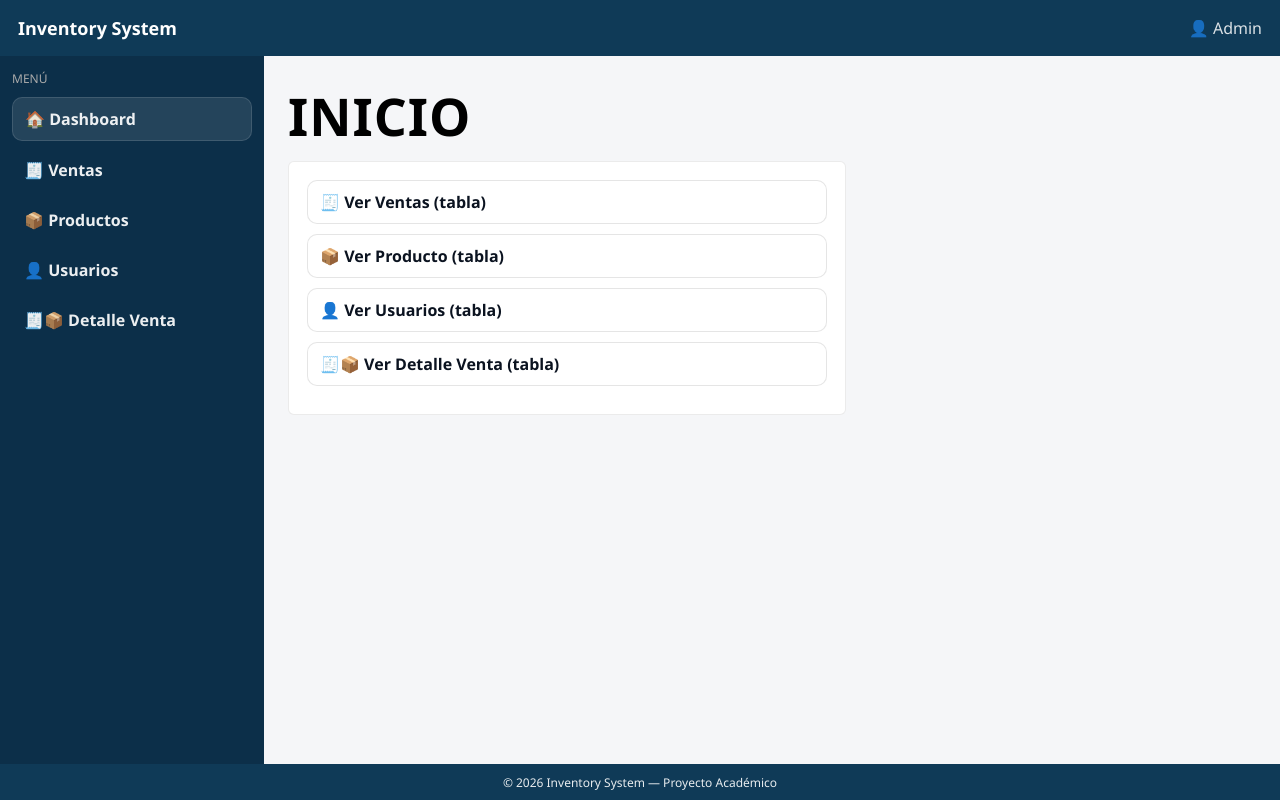
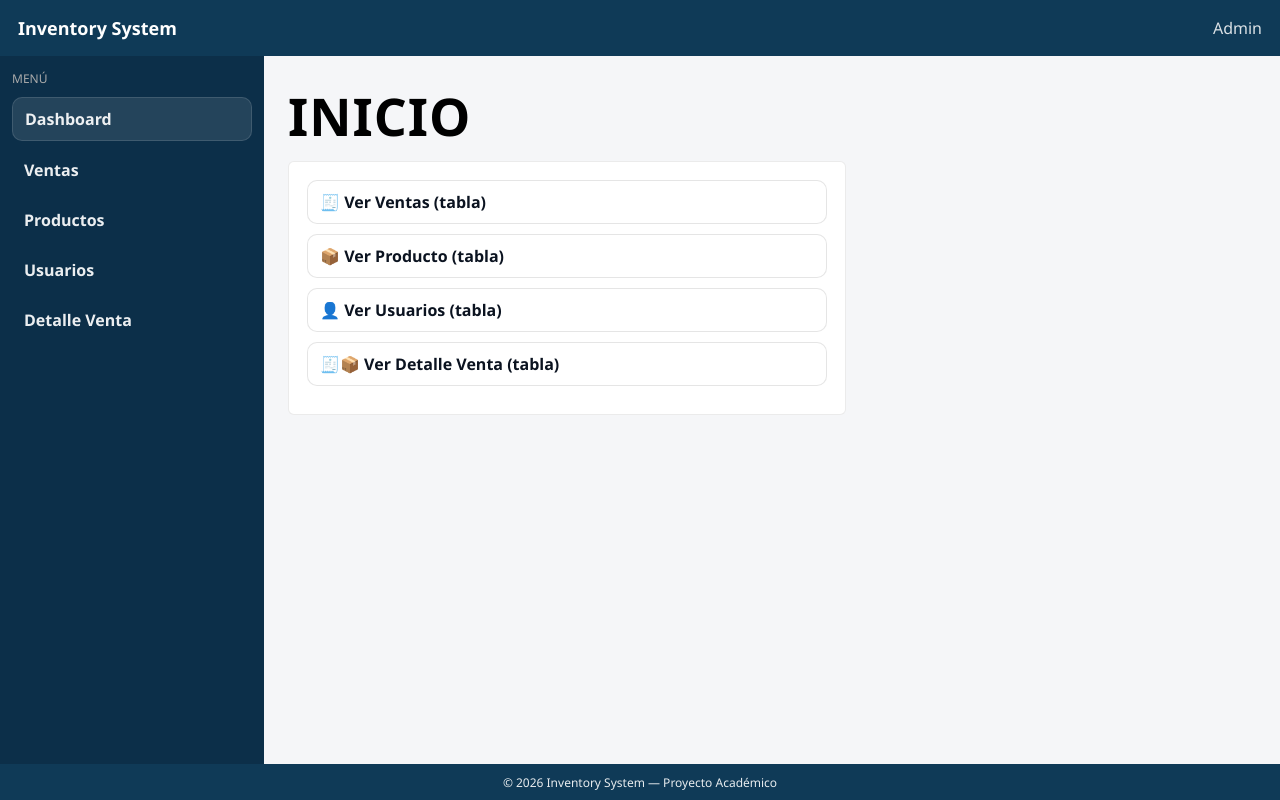
Before and after one commit to Aranzaa04/vite-react-fullstack, a React (Vite) app: page / in a window 1280 px wide. Built offline with nearby package versions, Linux system fonts and the light colour scheme.

Commit message:
Update AppLayout.tsx

```diff
--- a/src/components/AppLayout.tsx
+++ b/src/components/AppLayout.tsx
@@ -6,7 +6,7 @@ export default function AppLayout() {
     <div className="layout">
       <header className="topbar">
         <div style={{ fontWeight: 700, fontSize: 18 }}>Inventory System</div>
-        <div style={{ opacity: 0.85 }}>👤 Admin</div>
+        <div style={{ opacity: 0.85 }}> Admin</div>
       </header>
 
       <div className="body">
@@ -14,23 +14,23 @@ export default function AppLayout() {
           <div className="menu-title">MENÚ</div>
 
           <NavLink to="/" end className={({ isActive }) => (isActive ? "active" : "")}>
-            🏠 Dashboard
+             Dashboard
           </NavLink>
 
           <NavLink to="/ventas" className={({ isActive }) => (isActive ? "active" : "")}>
-            🧾 Ventas
+             Ventas
           </NavLink>
 
           <NavLink to="/producto" className={({ isActive }) => (isActive ? "active" : "")}>
-            📦 Productos
+             Productos
           </NavLink>
 
           <NavLink to="/usuarios" className={({ isActive }) => (isActive ? "active" : "")}>
-            👤 Usuarios
+             Usuarios
           </NavLink>
 
           <NavLink to="/detalle-venta" className={({ isActive }) => (isActive ? "active" : "")}>
-            🧾📦 Detalle Venta
+             Detalle Venta
           </NavLink>
         </aside>
 
```
